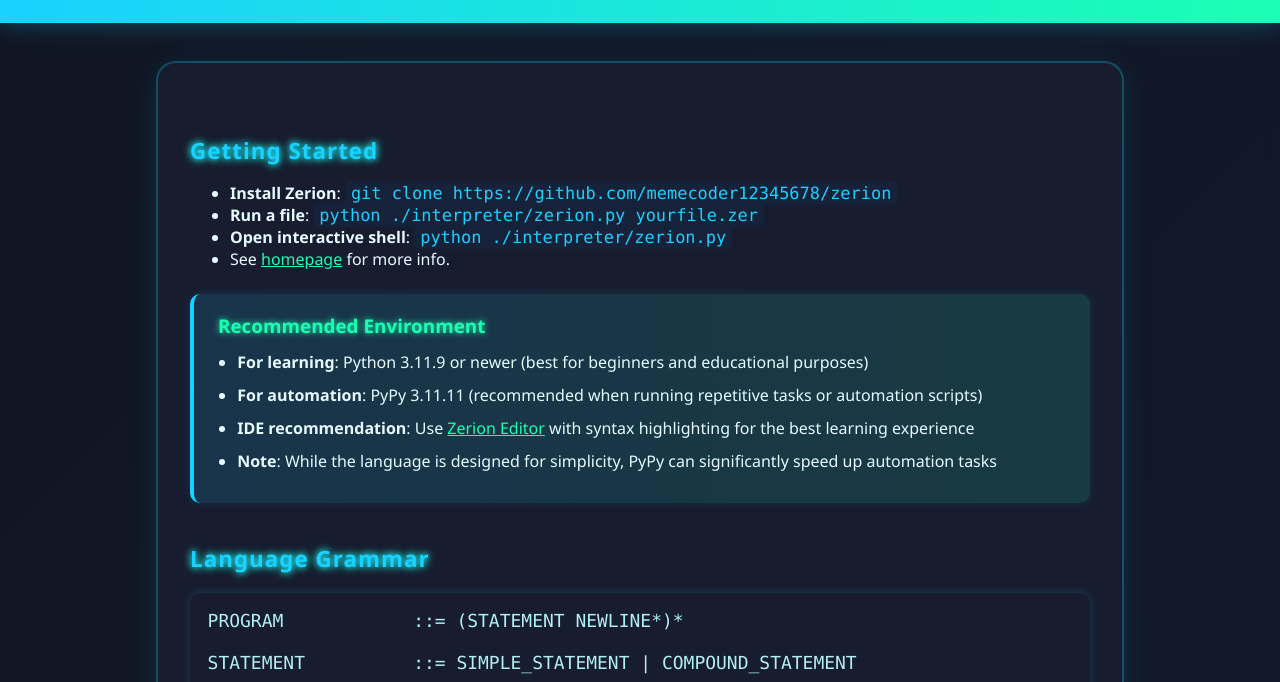
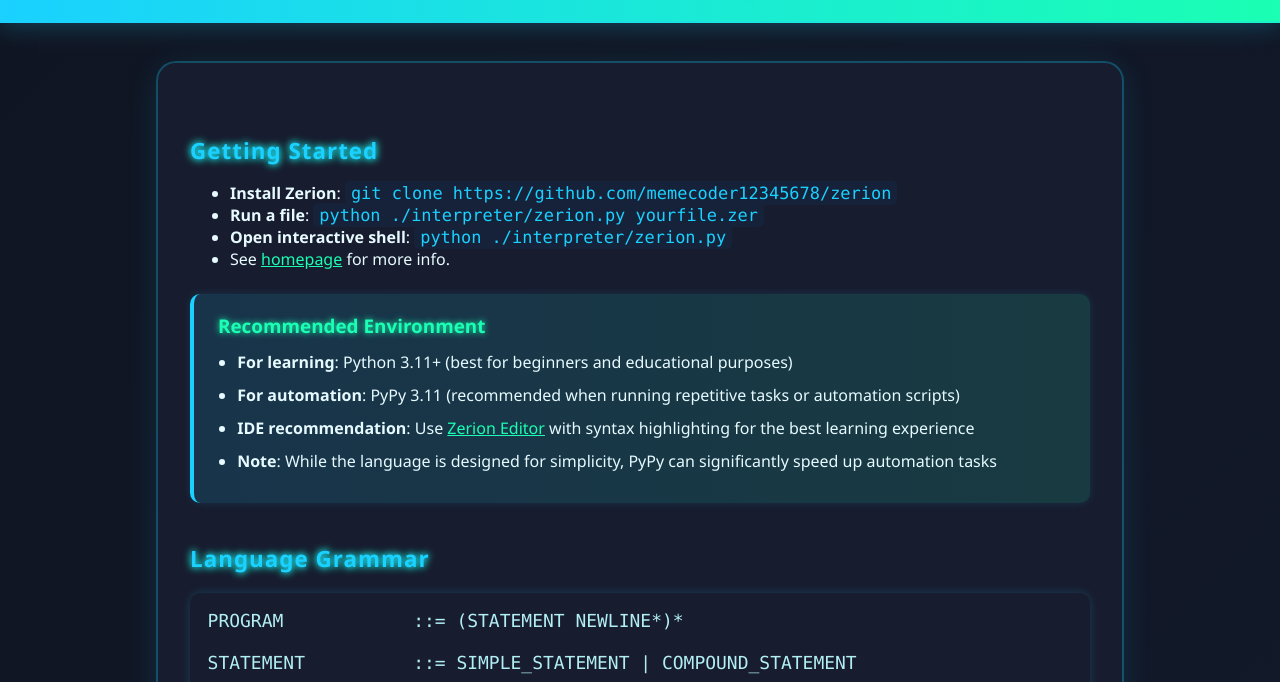
Before and after one commit to memecoder12345678/Zerionyx, a plain HTML site: page docs/docs.html in a window 1280 px wide. Shown: the part 118-800 px from the top of the page. Drawn offline with Linux system fonts and the light colour scheme.

Commit message:
Update docs.html

```diff
--- a/docs/docs.html
+++ b/docs/docs.html
@@ -201,8 +201,8 @@
         <div class="howto" style="margin-bottom:2.5rem;">
             <h3>Recommended Environment</h3>
             <ul>
-                <li><b>For learning</b>: Python 3.11.9 or newer (best for beginners and educational purposes)</li>
-                <li><b>For automation</b>: PyPy 3.11.11 (recommended when running repetitive tasks or automation scripts)</li>
+                <li><b>For learning</b>: Python 3.11+ (best for beginners and educational purposes)</li>
+                <li><b>For automation</b>: PyPy 3.11 (recommended when running repetitive tasks or automation scripts)</li>
                 <li><b>IDE recommendation</b>: Use <a href="https://memecoder12345678.github.io/zerion/docs.html#Zerion-Editor" style="color:#1affb3;">Zerion Editor</a> with syntax highlighting for the best learning experience</li>
                 <li><b>Note</b>: While the language is designed for simplicity, PyPy can significantly speed up automation tasks</li>
             </ul>
```
